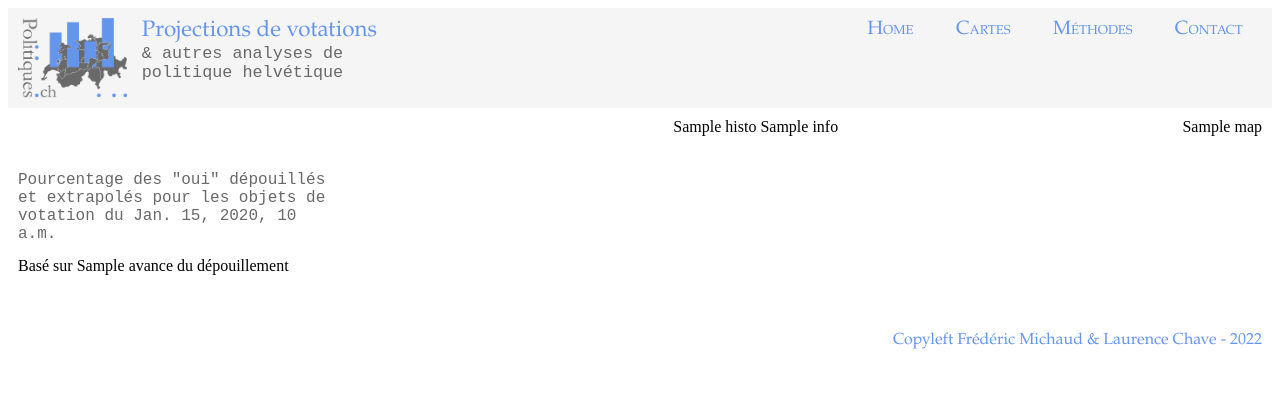
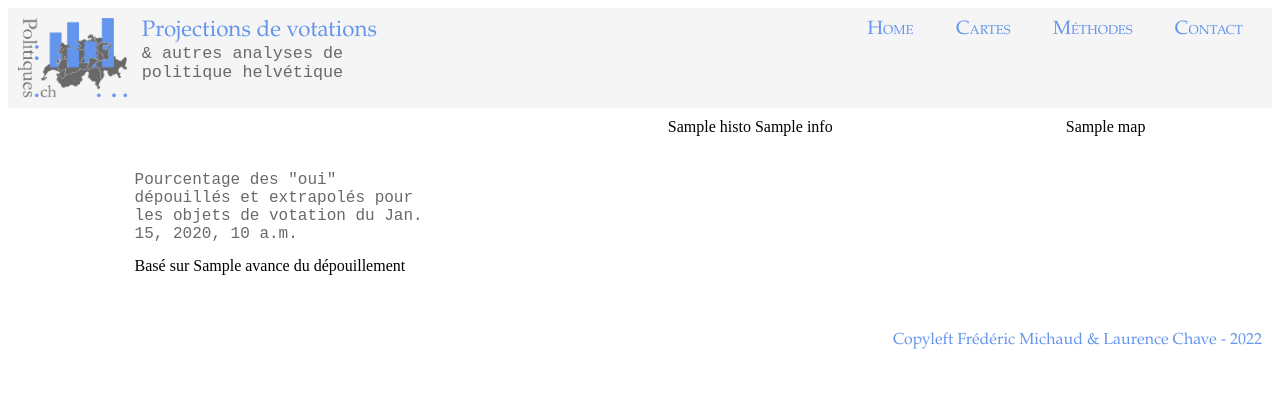
Before and after one commit to frederic-michaud/election, a Django app: template templates/home.html in a window 1280 px wide. Shown: the top 398 px of the page. Run offline with Django 3.2, Linux system fonts and the light colour scheme; the template is opened without the code that fills it: most values are stand-ins (such as "Sample title", 1, 10 or a date in 2020); parts of the project's set-up code (start-up, migrations or seed data) failed here and were passed over; some libraries are stand-ins or nearby versions.

Commit message:
Organize home page

```diff
--- a/scrutin/static/scrutin/style.css
+++ b/scrutin/static/scrutin/style.css
@@ -157,8 +157,10 @@
 /* ---- partie principale page ----*/
 #main {
   display: flex;
-  justify-content: space-between;
+  justify-content: space-around;
   align-items: flex-start;
+  flex-wrap: wrap;
+  max-width: 100%;
 }
 #main h2 {
   color: DimGrey;
@@ -167,16 +169,20 @@
   font-size: 1em;
 }
 
-#main p {
-  color: red;
+.gauche {
+  padding-top: 40px;
+  max-width: 300px;
 }
 
-.gauche {
-max-width: 25%;
-padding-top: 40px;
+#histo {
+  max-width: 100%;
+  height: auto;
 }
-.graphique {
-  flex-grow: 2;
+
+.map {
+  padding: 0px;
+  max-width: 600px;
+  height: auto;
 }
 
 #footer {
```
